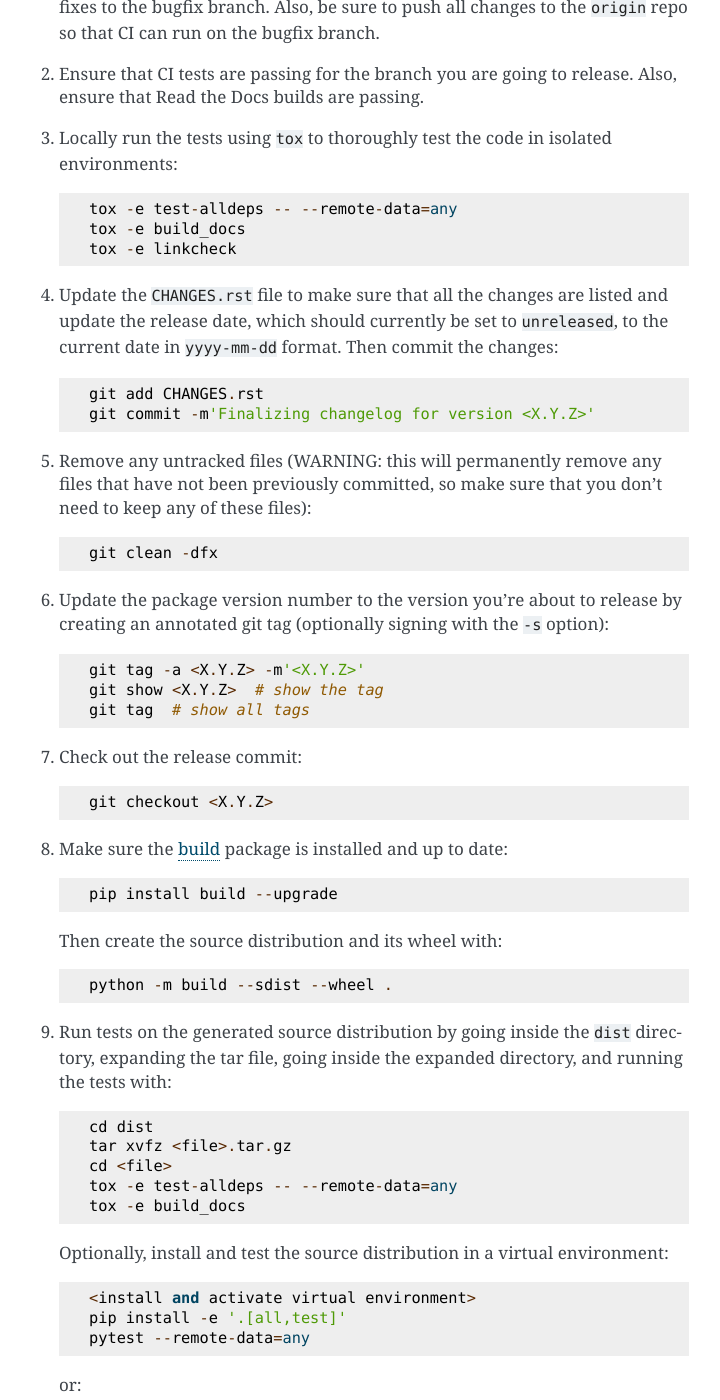
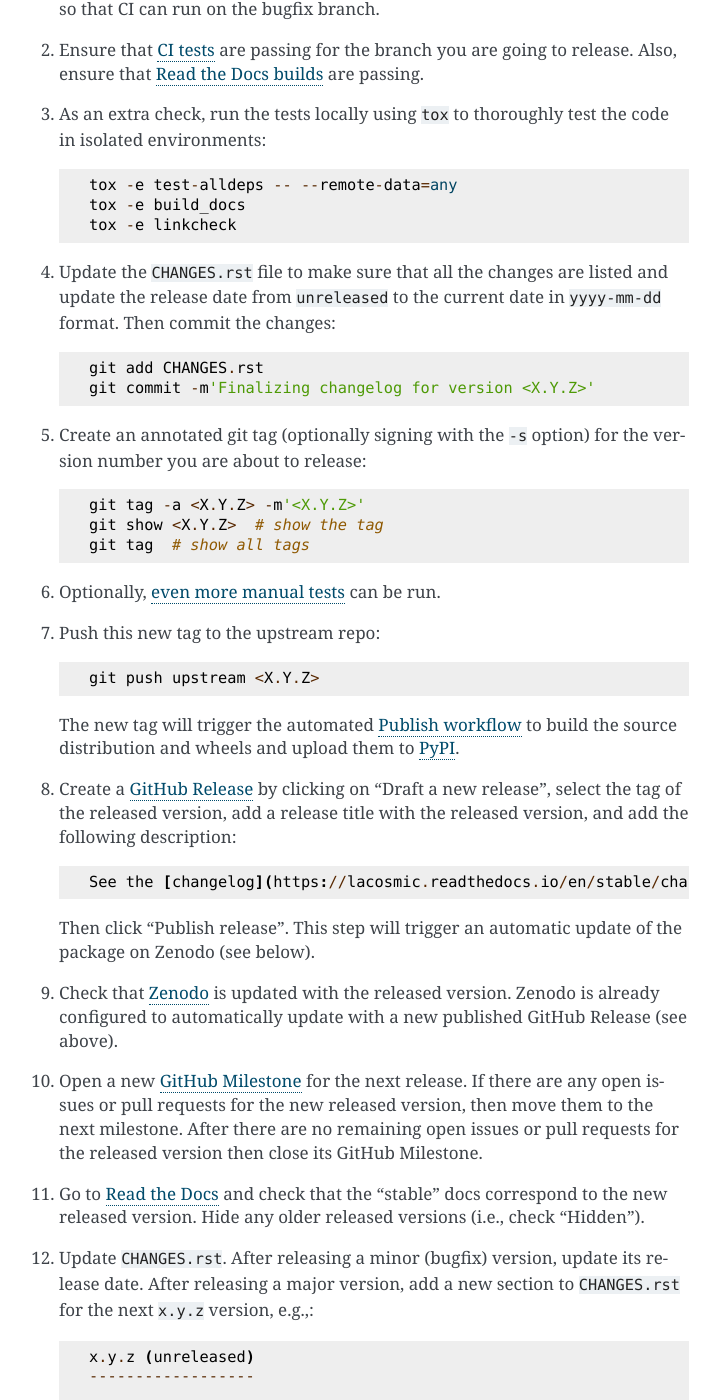
Before and after one commit to larrybradley/lacosmic, a Sphinx documentation site: the page built from docs/dev/releasing.rst, in a window 1280 px wide and 1400 px high, scrolled down 405 px. Shown: the whole window, without its empty margins (391-1111 px from the left). Built offline with Sphinx 7.4.7, drawn with Linux system fonts in a browser that asks for light colours; the version number could not be read and is left out; some of the changed text lies outside the part shown.

Commit message:
Update package release instructions

```diff
--- a/docs/dev/releasing.rst
+++ b/docs/dev/releasing.rst
@@ -4,13 +4,13 @@
 Package Release Instructions
 ****************************
 
-This document outlines the steps for releasing lacosmic to PyPI. This
-process currently requires admin-level access to the lacosmic GitHub
-repository, as it relies on the ability to commit to main directly. It
-also requires a PyPI account with admin-level access for lacosmic.
+This document outlines the steps for releasing lacosmic to `PyPI
+<https://pypi.org/project/lacosmic/>`_. This process currently requires
+admin-level access to the lacosmic GitHub repository, as it relies on
+the ability to push directly to the ``main`` branch.
 
-These instructions assume the name of the git remote for the repo is
-called ``origin``.
+These instructions assume the name of the git remote for the main
+repository is called ``origin``.
 
 #. Check out the branch that you are going to release. This will usually
    be the ``main`` branch, unless you are making a bugfix release.
@@ -18,26 +18,106 @@ called ``origin``.
    For a bugfix release, check out the ``A.B.x`` branch. Use ``git
    cherry-pick <hash>`` (or ``git cherry-pick -m1 <hash>`` for merge
    commits) to backport fixes to the bugfix branch. Also, be sure to
-   push all changes to the ``origin`` repo so that CI can run on the
-   bugfix branch.
+   push all changes to the repository so that CI can run on the bugfix
+   branch.
 
-#. Ensure that CI tests are passing for the branch you are going to
-   release. Also, ensure that Read the Docs builds are passing.
+#. Ensure that `CI tests <https://github.com/larrybradley/lacosmic/actions>`_
+   are passing for the branch you are going to
+   release. Also, ensure that `Read the Docs builds
+   <https://readthedocs.org/projects/lacosmic/builds/>`_ are passing.
 
-#. Locally run the tests using ``tox`` to thoroughly test the code in
-   isolated environments::
+#. As an extra check, run the tests locally using ``tox`` to thoroughly
+   test the code in isolated environments::
 
         tox -e test-alldeps -- --remote-data=any
         tox -e build_docs
         tox -e linkcheck
 
 #. Update the ``CHANGES.rst`` file to make sure that all the changes are
-   listed and update the release date, which should currently be set to
-   ``unreleased``, to the current date in ``yyyy-mm-dd`` format. Then
-   commit the changes::
+   listed and update the release date from ``unreleased`` to the current
+   date in ``yyyy-mm-dd`` format. Then commit the changes::
 
         git add CHANGES.rst
         git commit -m'Finalizing changelog for version <X.Y.Z>'
+
+#. Create an annotated git tag (optionally signing with the ``-s``
+   option) for the version number you are about to release::
+
+        git tag -a <X.Y.Z> -m'<X.Y.Z>'
+        git show <X.Y.Z>  # show the tag
+        git tag  # show all tags
+
+#. Optionally, :ref:`even more manual tests <manual_tests>` can be run.
+
+#. Push this new tag to the upstream repo::
+
+        git push upstream <X.Y.Z>
+
+   The new tag will trigger the automated `Publish workflow
+   <https://github.com/larrybradley/lacosmic/actions/workflows/publish.yml>`_
+   to build the source distribution and wheels and upload them to `PyPI
+   <https://pypi.org/project/lacosmic/>`_.
+
+#. Create a `GitHub Release
+   <https://github.com/larrybradley/lacosmic/releases>`_ by clicking on
+   "Draft a new release", select the tag of the released version, add
+   a release title with the released version, and add the following
+   description::
+
+        See the [changelog](https://lacosmic.readthedocs.io/en/stable/changelog.html) for release notes.
+
+   Then click "Publish release". This step will trigger an automatic
+   update of the package on Zenodo (see below).
+
+#. Check that `Zenodo <https://doi.org/10.5281/zenodo.6468623>`_
+   is updated with the released version. Zenodo is already configured to
+   automatically update with a new published GitHub Release (see above).
+
+#. Open a new `GitHub Milestone
+   <https://github.com/larrybradley/lacosmic/milestones>`_ for the next
+   release. If there are any open issues or pull requests for the new
+   released version, then move them to the next milestone. After there
+   are no remaining open issues or pull requests for the released
+   version then close its GitHub Milestone.
+
+#. Go to `Read the Docs
+   <https://readthedocs.org/projects/lacosmic/versions/>`_ and check
+   that the "stable" docs correspond to the new released version. Hide
+   any older released versions (i.e., check "Hidden").
+
+#. Update ``CHANGES.rst``. After releasing a minor (bugfix) version,
+   update its release date. After releasing a major version, add a new
+   section to ``CHANGES.rst`` for the next ``x.y.z`` version, e.g.,::
+
+       x.y.z (unreleased)
+       ------------------
+
+       General
+       ^^^^^^^
+
+       New Features
+       ^^^^^^^^^^^^
+
+       Bug Fixes
+       ^^^^^^^^^
+
+       API Changes
+       ^^^^^^^^^^^
+
+   Then commit the changes and push to the upstream repo::
+
+        git add CHANGES.rst
+        git commit -m'Add version <x.y.z> to the changelog'
+        git push upstream main
+
+
+.. _manual_tests:
+
+Additional Manual Tests
+-----------------------
+
+These additional manual checks can be run before pushing the release tag
+to the upstream repository.
 
 #. Remove any untracked files (WARNING: this will permanently remove any
    files that have not been previously committed, so make sure that you
@@ -45,26 +125,23 @@ called ``origin``.
 
         git clean -dfx
 
-#. Update the package version number to the version you’re about to
-   release by creating an annotated git tag (optionally signing with the
-   ``-s`` option)::
-
-        git tag -a <X.Y.Z> -m'<X.Y.Z>'
-        git show <X.Y.Z>  # show the tag
-        git tag  # show all tags
-
-#. Check out the release commit::
+#. Check out the release tag::
 
         git checkout <X.Y.Z>
 
-#. Make sure the `build <https://pypi.org/project/build/>`_ package is
-   installed and up to date::
+#. Ensure the `build <https://pypi.org/project/build/>`_ and `twine
+   <https://pypi.org/project/twine/>`_ packages are installed and up to
+   date::
 
-        pip install build --upgrade
+        pip install build twine --upgrade
 
-   Then create the source distribution and its wheel with::
+#. Generate the source distribution tar file::
 
-        python -m build --sdist --wheel .
+        python -m build --sdist .
+
+   and perform a preliminary check of the tar file::
+
+       python -m twine check --strict dist/*
 
 #. Run tests on the generated source distribution by going inside the
    ``dist`` directory, expanding the tar file, going inside the expanded
@@ -97,82 +174,3 @@ called ``origin``.
    with::
 
         git clean -dfx
-
-#. Make sure the source distribution doesn't inherit limited permissions
-   from your default umask::
-
-        umask 0022
-        chmod -R a+Xr .
-
-#. Make sure the `twine <https://pypi.org/project/twine/>`_ package is
-   installed and up to date::
-
-        pip install twine --upgrade
-
-#. Generate the source distribution and its wheel, and then upload them
-   to PyPI::
-
-        python -m build --sdist --wheel .
-        twine check --strict dist/*
-        twine upload dist/*
-
-   Check that the entry on PyPI (https://pypi.org/project/lacosmic/) is
-   correct, and that the tarfile is present.
-
-#. Go back to the main branch::
-
-    git checkout main
-
-#. Push the released tag to the ``origin`` repo::
-
-        git push origin <X.Y.Z>
-
-#. Update ``CHANGES.rst``. After releasing a minor (bugfix) version,
-   update its release date. After releasing a major version, add a new
-   section to ``CHANGES.rst`` for the next ``x.y.z`` version, with a
-   single entry ``No changes yet``, e.g.,::
-
-       x.y.z (unreleased)
-       ------------------
-
-       - No changes yet
-
-   Then commit the changes and push to the ``origin`` repo::
-
-        git add CHANGES.rst
-        git commit -m'Add version <x.y.z> to the changelog'
-        git push origin main
-
-#. After releasing a major version, tag this new commit with the
-   development version of the next major version and push the tag to
-   the ``origin`` repo. This is needed if the latest package release
-   is the first bugfix release tagged on a bugfix branch (not the main
-   branch)::
-
-        git tag -a <x.y.z.dev> -m'<x.y.z.dev>'
-        git push origin <x.y.z.dev>
-
-#. Create a GitHub Release
-   (https://github.com/larrybradley/lacosmic/releases) by clicking on
-   "Draft a new release", select the tag of the released version, add
-   a release title with the released version, and add the following
-   description::
-
-        See the [changelog](https://lacosmic.readthedocs.io/en/stable/changelog.html) for release notes.
-
-   Then click "Publish release". This step will trigger an automatic
-   update of the package on Zenodo (see below).
-
-#. Close the GitHub Milestone
-   (https://github.com/larrybradley/lacosmic/milestones) for the released
-   version and, if needed, open a new Milestone for the next release.
-
-#. Go to Read the Docs
-   (https://readthedocs.org/projects/lacosmic/versions/) and check that
-   the "stable" docs correspond to the new released version. Deactivate
-   any older released versions (i.e., uncheck "Active").
-
-#. Check that Zenodo is updated with the released version
-   (https://doi.org/10.5281/zenodo.6468623). Zenodo is already
-   configured to automatically update with a new published GitHub
-   Release (see above).
```
Also changed, not shown: other parts of docs/dev/releasing.rst (+1 -1 lines).
